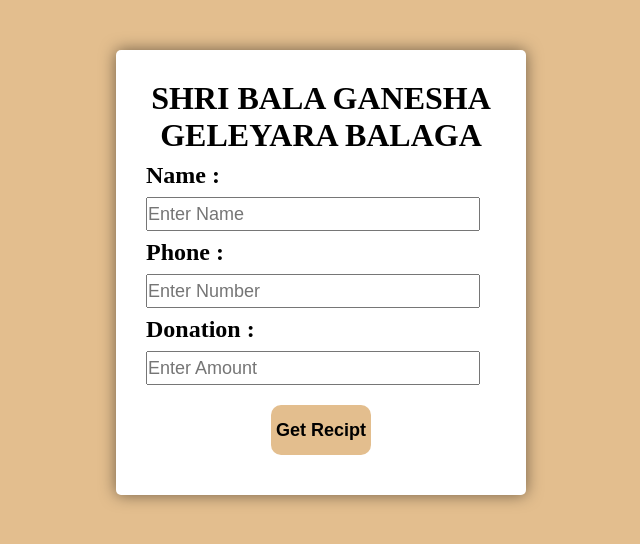
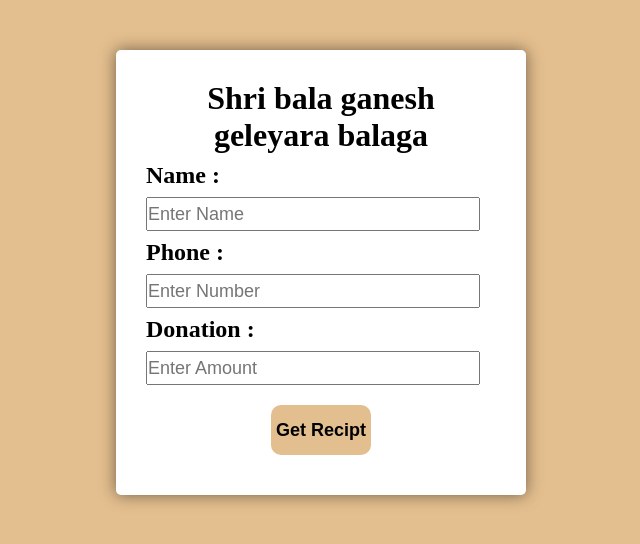
Before and after one commit to Sharan-0-dot/Donation-form, a plain HTML site: page index.html in a window 1280 px wide. Shown: the whole page, without its empty margins (319-959 px from the left). Drawn offline with Linux system fonts and the light colour scheme.

Commit message:
converted heading to smaller case letters

```diff
--- a/index.html
+++ b/index.html
@@ -9,8 +9,8 @@
 <body>
     <div id="container">
         <div id="balaga">
-            <h1>SHRI BALA GANESHA</h1>
-            <h1>GELEYARA BALAGA</h1>
+            <h1>Shri bala ganesh</h1>
+            <h1>geleyara balaga</h1>
         </div>
         <h2>Name : </h2>
         <input type="text" placeholder="Enter Name" id="name">
```
